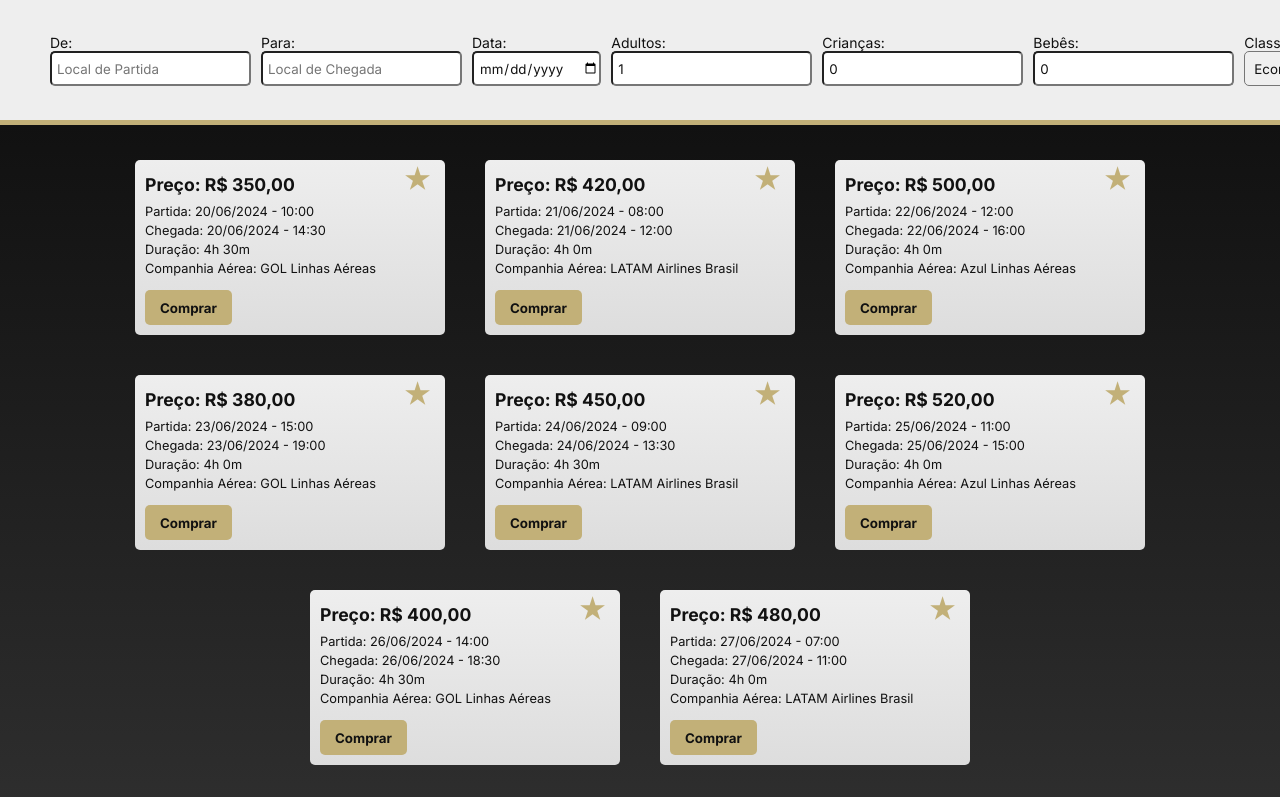
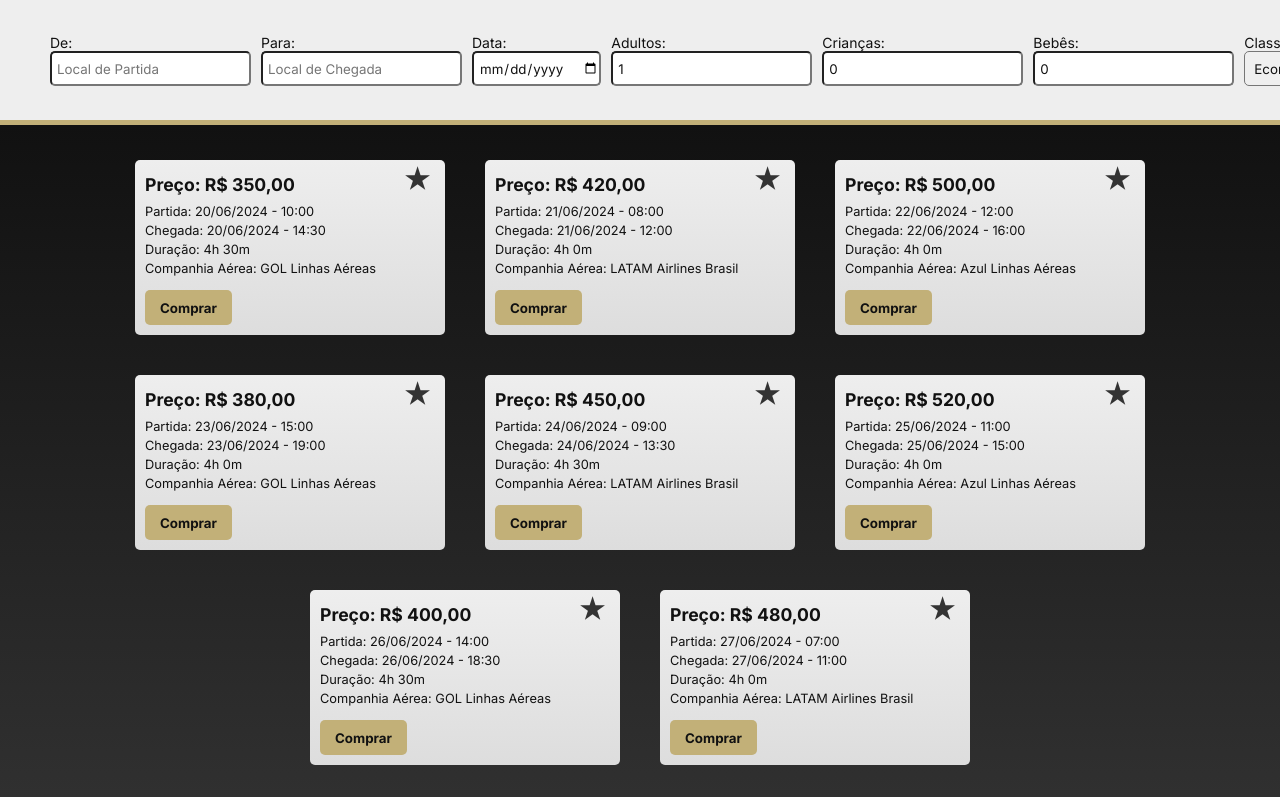
Before and after one commit to eusoMath/PagueBaixoVoeAlto, a website with bundled scripts: page home.html in a window 1280 px wide. Shown: the top 797 px of the page. Built offline with nearby package versions, Linux system fonts and the light colour scheme; no server answers.

Commit message:
Correções de CSS

```diff
--- a/home.css
+++ b/home.css
@@ -21,7 +21,7 @@
     display: flex;
     justify-content: space-between;
     flex-direction: column;
-    height: 100vh;
+    height: fit-content; /*Colocar  100vh na versão final */
     background-image: linear-gradient(#111111, #333333);
     padding: 25px;
 }
@@ -101,6 +101,7 @@
     font-size: 1.1em;
     margin-bottom: 5px;
     color: #111111;
+    width: fit-content;
 }
 
 .card p {
@@ -240,17 +241,16 @@
     border: none;
     cursor: pointer;
     font-size: 25px;
-    color: #C2B078;
+    color: #333333;
     padding: 5px;
     margin-top: -10px;
     transition: color 0.2s ease-in-out;
 }
 
 .card .favoritar-btn:hover {
-    color: #a09060; /* Cor ao passar o mouse */
+    color: #a09060;
 }
 
-/* Estilo para o ícone de favoritado */
 .card .favoritar-btn.favorited {
-    color: #FF6347; /* Cor do coração preenchido (ex: vermelho) */
+    color: #d4ac26;
 }
```
